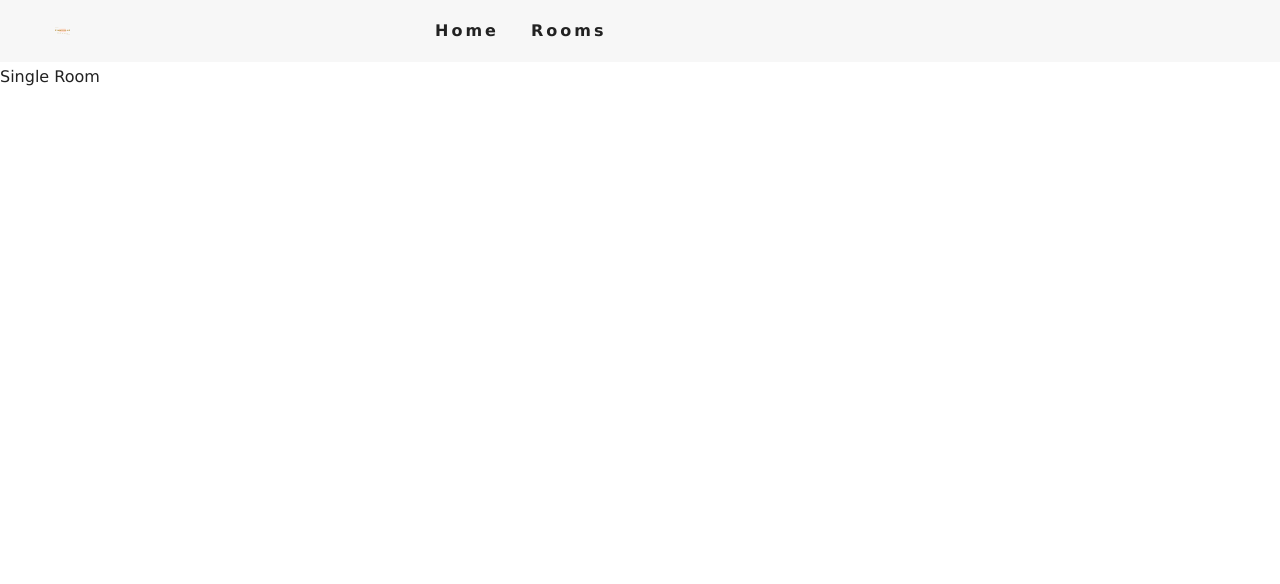
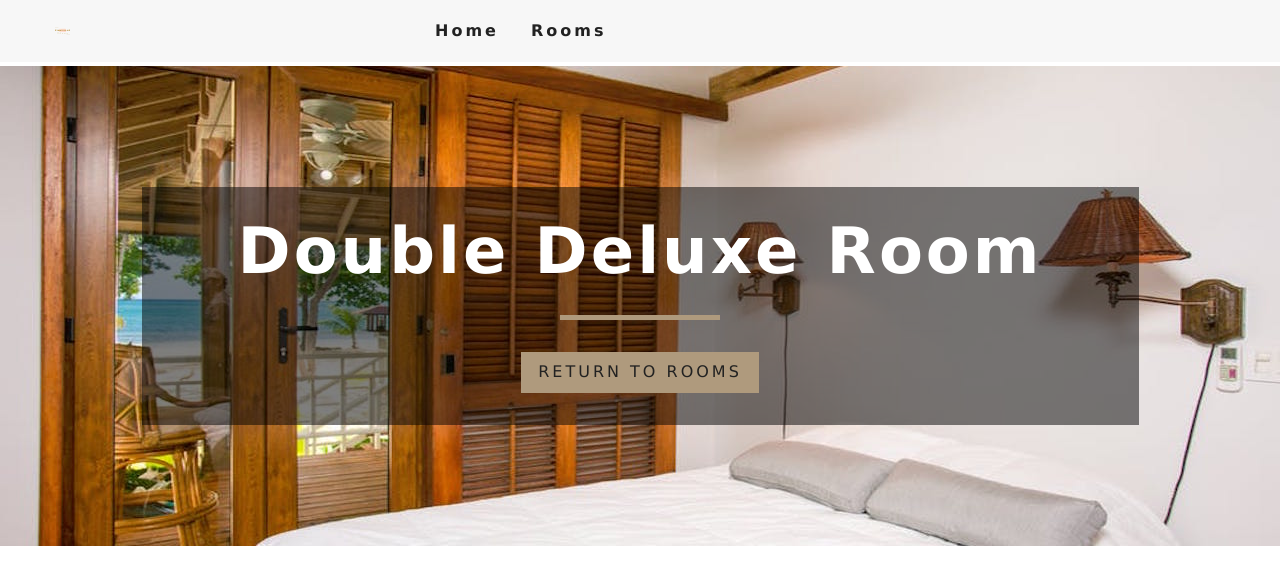
Before and after one commit to blizzardsflame/react-beachresort-landing, a React (Create React App) app: page /rooms/double-deluxe in a window 1280 px wide. Shown: the top 584 px of the page. Built offline with nearby package versions, Linux system fonts and the light colour scheme.

Commit message:
6 - FeaturedRooms and Room page setup

```diff
--- a/src/App.js
+++ b/src/App.js
@@ -15,7 +15,7 @@
       <Switch>
         <Route path="/" component={Home} exact />
         <Route path="/rooms" component={Rooms} exact />
-        <Route path="/rooms/:id" component={Room} exact />
+        <Route path="/rooms/:slug" component={Room} exact />
         <Route component={Error} />
       </Switch>
     </div>
--- a/src/Context.js
+++ b/src/Context.js
@@ -16,7 +16,7 @@
     let featuredRooms = rooms.filter((room) => room.featured === true);
     this.setState({
       rooms,
-      sorterRooms: rooms,
+      sortedRooms: rooms,
       featuredRooms,
       loading: false,
     });
@@ -30,9 +30,14 @@
     });
     return tempData;
   }
+  getRoom = (slug) => {
+    let tempRooms = [...this.state.rooms];
+    const room = tempRooms.find((room) => room.slug === slug);
+    return room;
+  };
   render() {
     return (
-      <RoomContext.Provider value={{ ...this.state }}>
+      <RoomContext.Provider value={{ ...this.state, getRoom: this.getRoom }}>
         {this.props.children}
       </RoomContext.Provider>
     );
--- a/src/components/FeaturedRooms.js
+++ b/src/components/FeaturedRooms.js
@@ -1,11 +1,23 @@
 import React, { Component } from "react";
 import { RoomContext } from "../Context";
-
+import Loading from "./Loading";
+import RoomBlock from "./RoomBlock";
+import Title from "./Title";
 export default class FeaturedRooms extends Component {
   static contextType = RoomContext;
   render() {
-    const { featuredRooms } = this.context;
+    let { loading, featuredRooms: rooms } = this.context;
+    rooms = rooms.map((room) => {
+      return <RoomBlock key={room.id} room={room} />;
+    });
 
-    return <div>Featured Rooms</div>;
+    return (
+      <section className="featured-rooms">
+        <Title title="Featured Rooms" />
+        <div className="featured-rooms-center">
+          {loading ? <Loading /> : rooms}
+        </div>
+      </section>
+    );
   }
 }
--- /dev/null
+++ b/src/components/Loading.js
@@ -0,0 +1,13 @@
+import React from "react";
+import loadingGif from "../img/gif/loading-arrow.gif";
+
+const Loading = () => {
+  return (
+    <div className="loading">
+      <h4>Loading Rooms...</h4>
+      <img src={loadingGif} alt="loading" />
+    </div>
+  );
+};
+
+export default Loading;
--- /dev/null
+++ b/src/components/RoomBlock.js
@@ -0,0 +1,32 @@
+import React from "react";
+import { Link } from "react-router-dom";
+import defaultImg from "../img/room-1.jpeg";
+import PropTypes from "prop-types";
+const Roomblock = ({ room }) => {
+  const { name, slug, images, price } = room;
+  return (
+    <article className="room">
+      <div className="img-container">
+        <img src={images[0] || defaultImg} alt={name} />
+        <div className="price-top">
+          <h6>${price}</h6>
+          <p>Per Night</p>
+        </div>
+        <Link to={`/rooms/${slug}`} className="btn-primary room-link">
+          Features
+        </Link>
+      </div>
+      <p className="room-info">{name}</p>
+    </article>
+  );
+};
+export default Roomblock;
+
+Roomblock.propTypes = {
+  room: PropTypes.shape({
+    name: PropTypes.string.isRequired,
+    slug: PropTypes.string.isRequired,
+    images: PropTypes.arrayOf(PropTypes.string).isRequired,
+    price: PropTypes.number.isRequired,
+  }),
+};
--- /dev/null
+++ b/src/components/StyledHero.js
@@ -0,0 +1,13 @@
+import styled from "styled-components";
+import defaultImg from "../img/room-1.jpeg";
+
+const StyledHero = styled.header`
+  min-height: 60vh;
+  background: url(${(props) => (props.img ? props.img : defaultImg)})
+    center/cover no-repeat;
+  display: flex;
+  align-items: center;
+  justify-content: center;
+`;
+
+export default StyledHero;
--- a/src/pages/Room.js
+++ b/src/pages/Room.js
@@ -1,7 +1,56 @@
 import React, { Component } from "react";
+import defaultBcg from "../img/room-1.jpeg";
+import Hero from "../components/Hero";
+import Banner from "../components/Banner";
+import StyledHero from "../components/StyledHero";
+import { Link } from "react-router-dom";
+import { RoomContext } from "../Context";
+export default class Room extends Component {
+  constructor(props) {
+    super(props);
+    console.log(this.props);
+    this.state = {
+      slug: this.props.match.params.slug,
+      defaultBcg: defaultBcg,
+    };
+  }
+  static contextType = RoomContext;
+  componentDidMount() {}
 
-export default class Room extends Component {
   render() {
-    return <div>Single Room</div>;
+    const { getRoom } = this.context;
+    const room = getRoom(this.state.slug);
+    if (!room) {
+      return (
+        <div className="error">
+          <h3>No such room could be found</h3>
+          <Link to="/rooms" className="btn-primary">
+            Return To Rooms
+          </Link>
+        </div>
+      );
+    }
+    const {
+      name,
+      description,
+      capacity,
+      size,
+      price,
+      extras,
+      breakfast,
+      pets,
+      images,
+    } = room;
+    return (
+      <>
+        <StyledHero img={images[0] || this.state.defaultBcg}>
+          <Banner title={`${name} room`}>
+            <Link to="/rooms" className="btn-primary">
+              Return To Rooms
+            </Link>
+          </Banner>
+        </StyledHero>
+      </>
+    );
   }
 }
```
